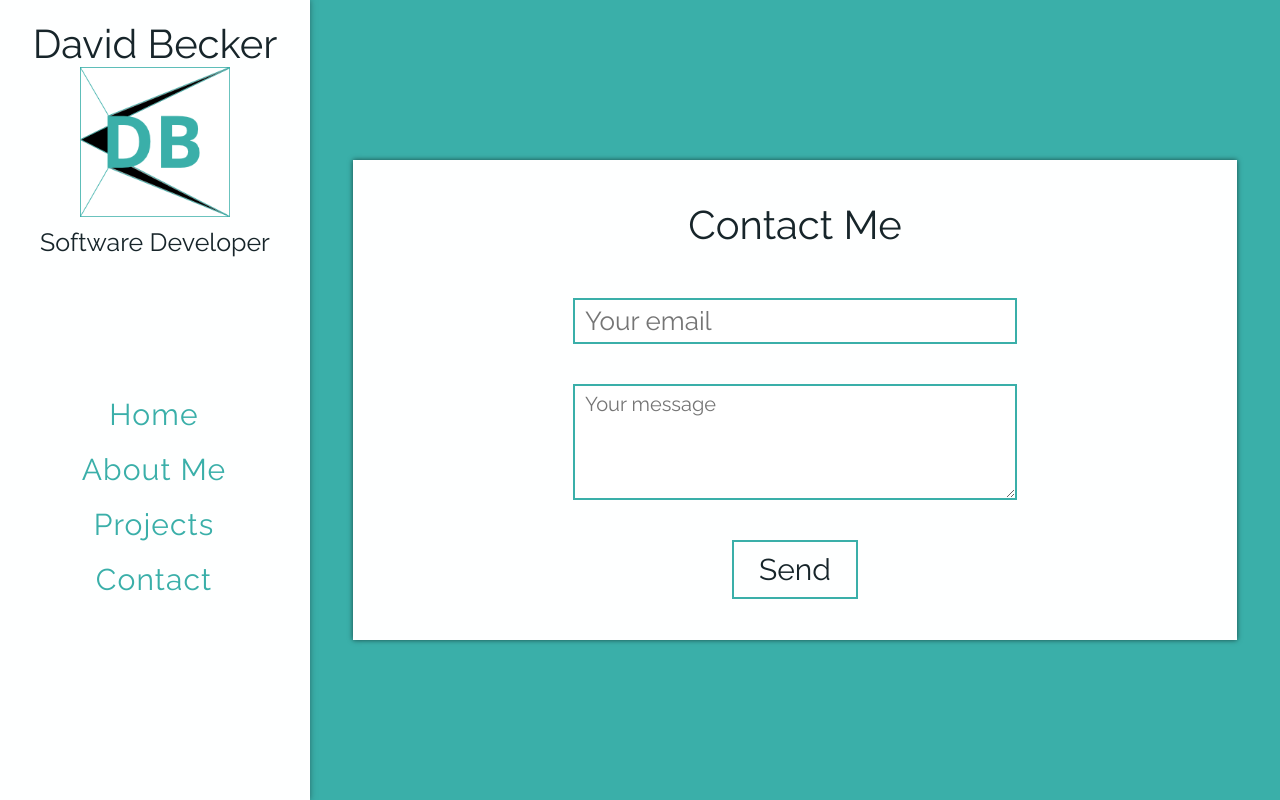
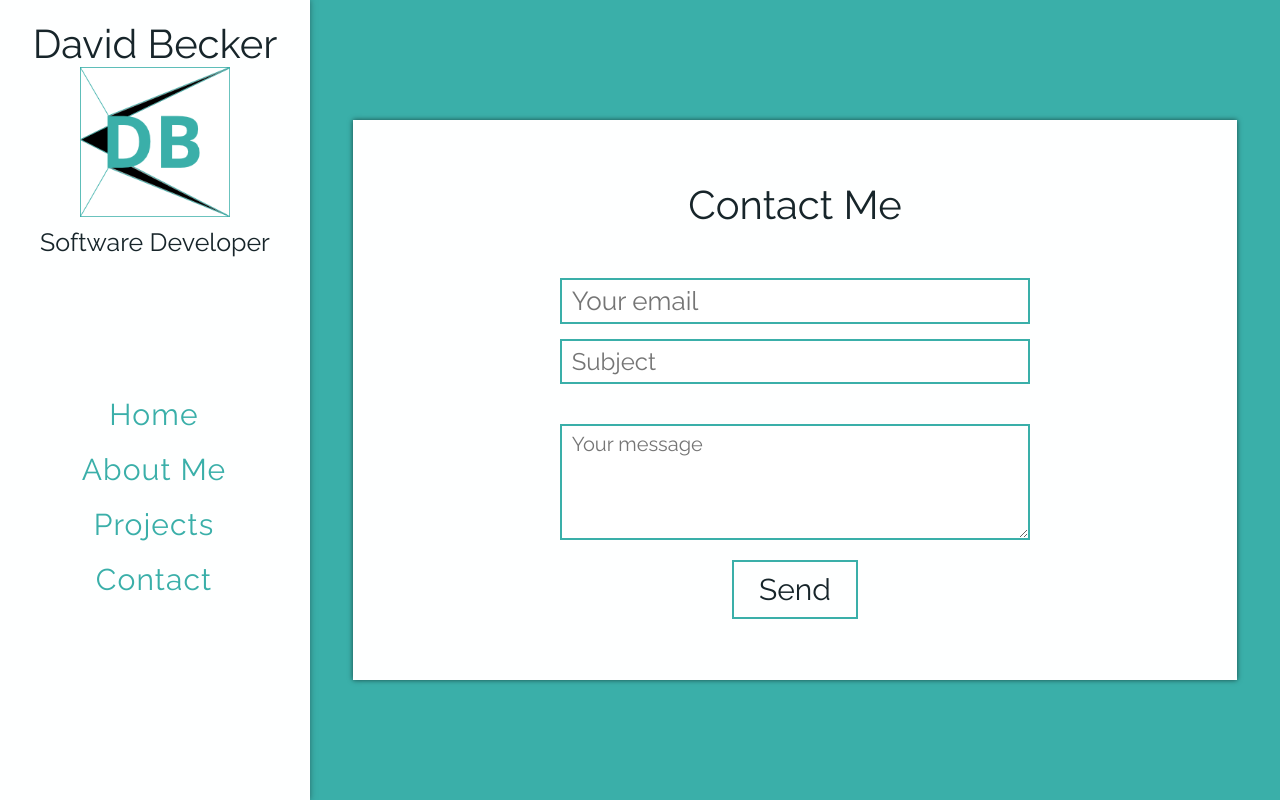
Before and after one commit to davidbecker6081/Portfolio, a React (Create React App) app: page /contact in a window 1280 px wide. Shown: the top 800 px of the page. Built offline with nearby package versions, Linux system fonts and the light colour scheme.

Commit message:
Add subject input

```diff
--- a/src/Contact/Contact.css
+++ b/src/Contact/Contact.css
@@ -9,7 +9,7 @@
   align-items: center;
   flex-direction: column;
   justify-content: center;
-  height: 60vh;
+  height: 70vh;
   width: 95%;
   background-color: #FEFFFF;
   box-shadow: 0px 0px 5px 0px rgba(0,0,0,0.6);
@@ -30,18 +30,24 @@ form {
 
 input,
 textarea {
-  margin-bottom: 40px;
+  margin-bottom: 15px;
   padding: 6px 6px 6px 10px;
-  width: 80%;
+  width: 85%;
   border: 2px solid #3AAFA9;
   color: #17252A;
   font-size: 26px;
   outline-style: none;
 }
 
+input:nth-of-type(2) {
+  font-size: 24px;
+  margin-bottom: 40px;
+}
+
 textarea {
   height: 100px;
   font-size: 20px;
+  margin-bottom: 20px;
 }
 
 button {
--- a/src/Contact/Contact.js
+++ b/src/Contact/Contact.js
@@ -7,6 +7,7 @@ const Contact = () => {
 			<h2>Contact Me</h2>
 			<form method="POST" action="http://formspree.io/david@beckersite.com">
 				<input type="email" name="email" placeholder="Your email" />
+				<input type="text" name="_subject" placeholder="Subject" />
 				<textarea name="message" placeholder="Your message" />
 				<button type="submit">Send</button>
 			</form>
```
